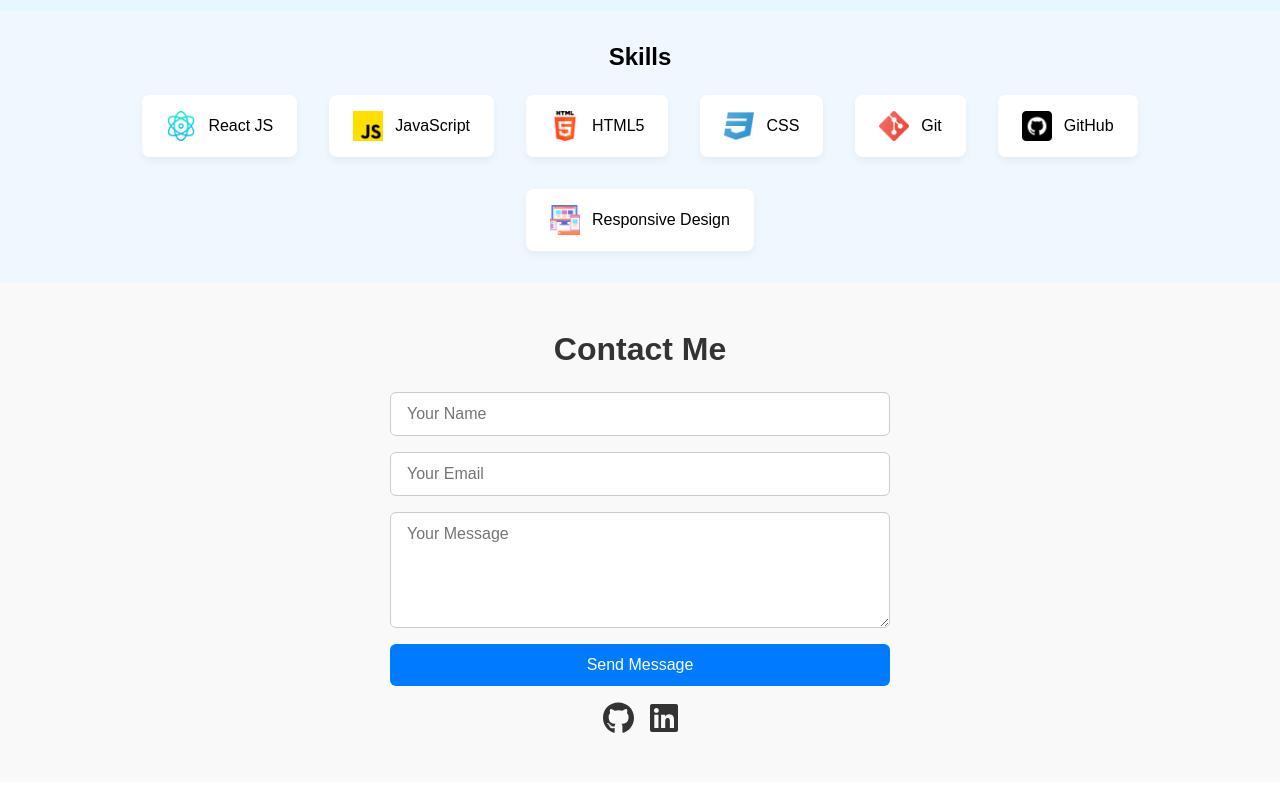
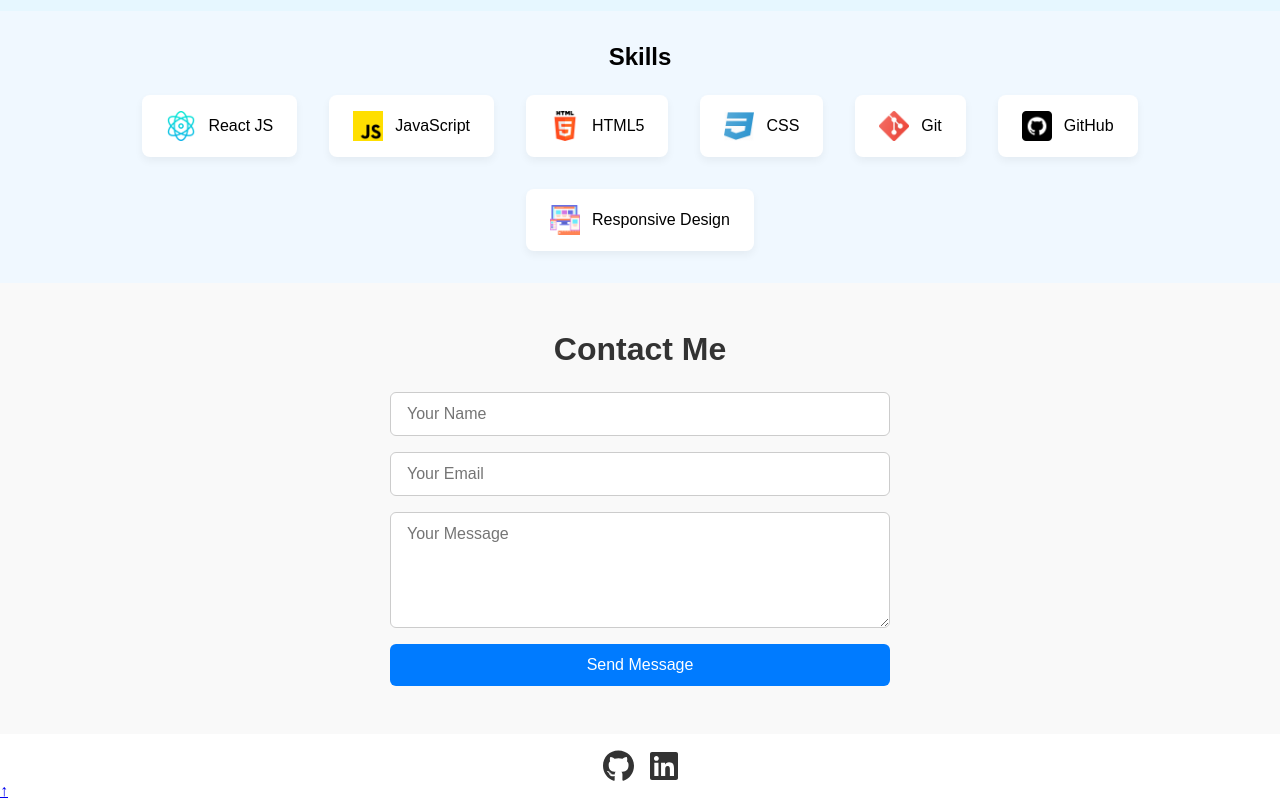
Before and after one commit to teja-reddy21/developer_portfolio, a React (Vite) app: page / in a window 1280 px wide. Shown: the part 2602-3402 px from the top of the page. Built offline with nearby package versions, Linux system fonts and the light colour scheme; the HTML template or start-up script is replaced by a standard one.

Commit message:
footer added

```diff
--- a/src/Componants/Contact page/Contact.jsx
+++ b/src/Componants/Contact page/Contact.jsx
@@ -25,6 +25,7 @@ const Contact = () => {
   };
 
   return (
+    <>
     <section id="contact" className="contact">
       <h2>Contact Me</h2>
       <form ref={form} onSubmit={sendEmail} className="contact-form">
@@ -33,8 +34,15 @@ const Contact = () => {
         <textarea name="message" rows="5" placeholder="Your Message" required></textarea>
         <button type="submit">Send Message</button>
       </form>
+
+    </section>
+    <footer>
       <SocialLinks/>
-    </section>
+       <a href="#home" className="back-to-top" title="Go to top">
+    ↑
+  </a>
+    </footer>
+    </>
   );
 };
 
```
